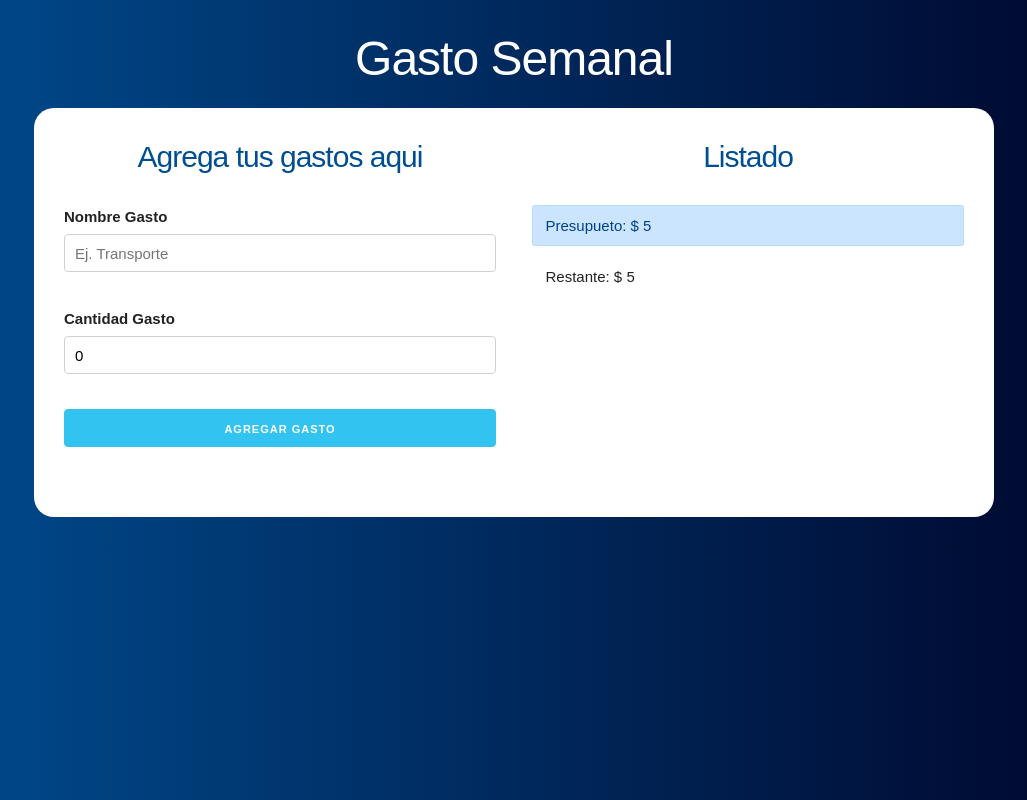
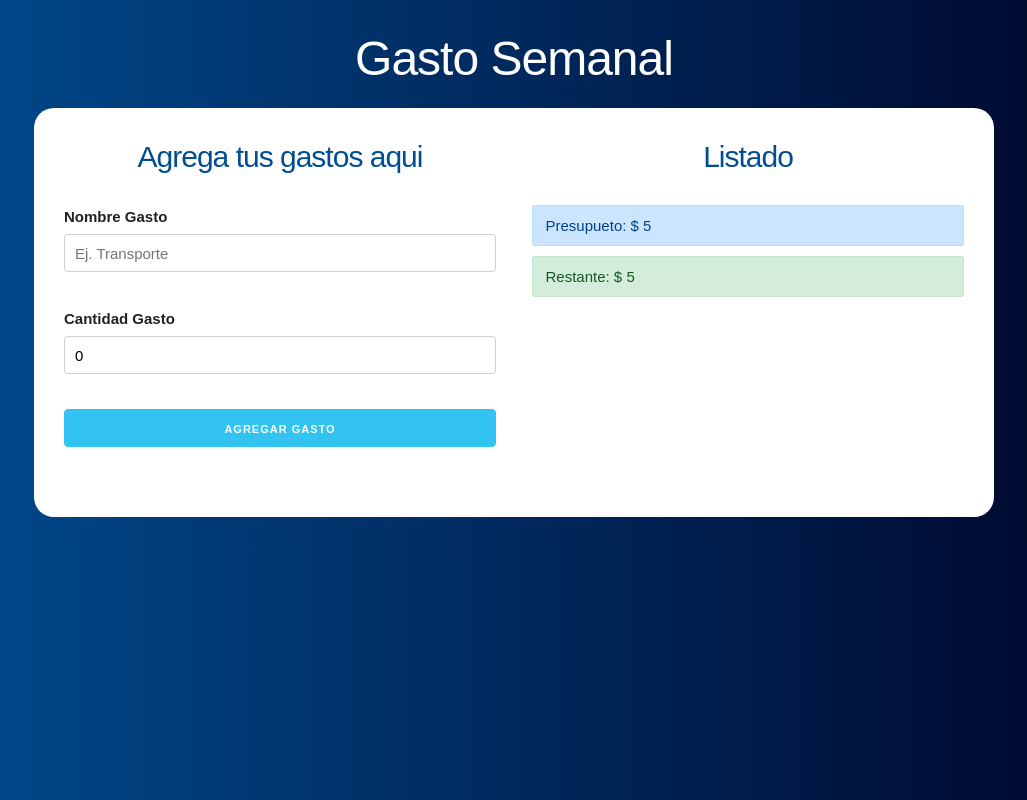
Before and after one commit to freddyarteaga/REACT_presupuesto, a React (Create React App) app: page / in a window 1280 px wide. Both pictures are taken after typing "5" into the empty fields and a click on the input "Definir Presupuesto". Shown: the whole page, without its empty margins (126-1153 px from the left). Built offline with nearby package versions, Linux system fonts and the light colour scheme.

Commit message:
helper para cambiar color de presupeusto

```diff
--- a/src/App.js
+++ b/src/App.js
@@ -33,7 +33,7 @@
           guardarCrearGasto(false)
 
        }
-      }, [gasto])
+      }, [gasto, creargasto, gastos, restante])
 
 
 
--- a/src/components/ControlPresupuesto.js
+++ b/src/components/ControlPresupuesto.js
@@ -1,4 +1,5 @@
 import React, { Fragment } from 'react';
+import { revisarPresupuesto } from '../helpers'
 
 const ControlPresupuesto = ({presupuesto, restante}) => {
     return (
@@ -6,7 +7,7 @@
             <div className='alert alert-primary'>
                 Presupueto: $ {presupuesto}
             </div>
-            <div className='alert'>
+            <div className={ revisarPresupuesto(presupuesto, restante) }>
                 Restante: $ {restante}
             </div>
         </Fragment>
--- /dev/null
+++ b/src/helpers.js
@@ -0,0 +1,13 @@
+export const revisarPresupuesto = (presupuesto, restante) => {
+    let clase;
+
+    if (( presupuesto / 4 ) > restante) {
+        clase = 'alert alert-danger'
+    } else if ( (presupuesto / 2) > restante ) {
+        clase = 'alert alert-warning'
+    }else {
+        clase = 'alert alert-success'
+    }
+
+    return clase
+}
```
